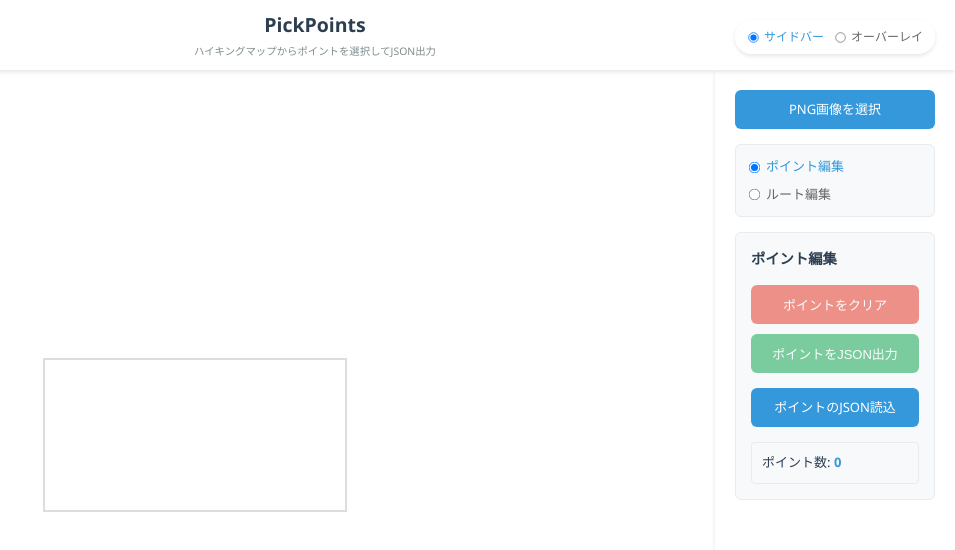
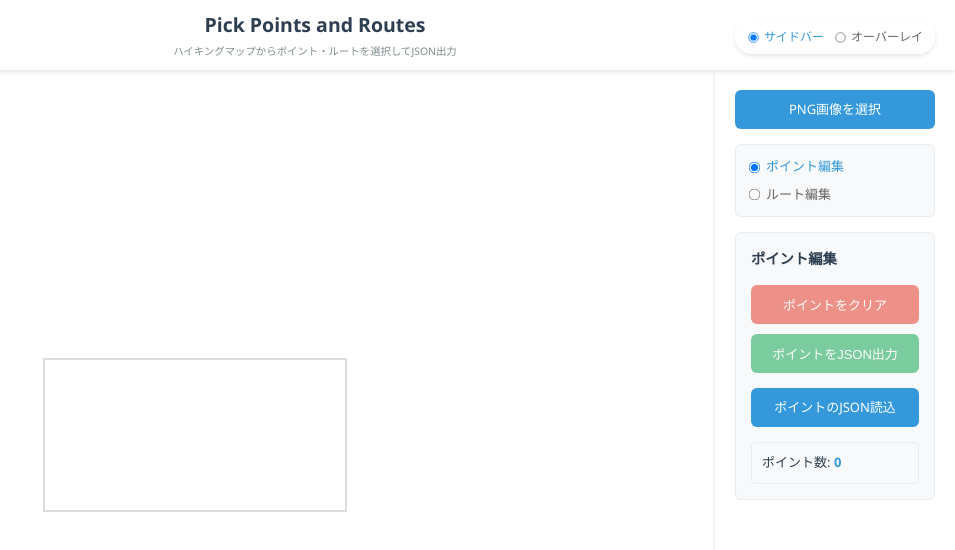
Before and after one commit to sato4app/PickPoints, a plain HTML site: page index.html in a window 1280 px wide. Shown: the whole page, without its empty margins (325-1280 px from the left). Drawn offline with Linux system fonts and the light colour scheme.

Commit message:
update title

```diff
--- a/index.html
+++ b/index.html
@@ -23,8 +23,8 @@
 
         <!-- ヘッダー -->
         <header>
-            <h1>PickPoints</h1>
-            <p>ハイキングマップからポイントを選択してJSON出力</p>
+            <h1>Pick Points and Routes</h1>
+            <p>ハイキングマップからポイント・ルートを選択してJSON出力</p>
         </header>
 
         <!-- メインコンテンツ -->
```
